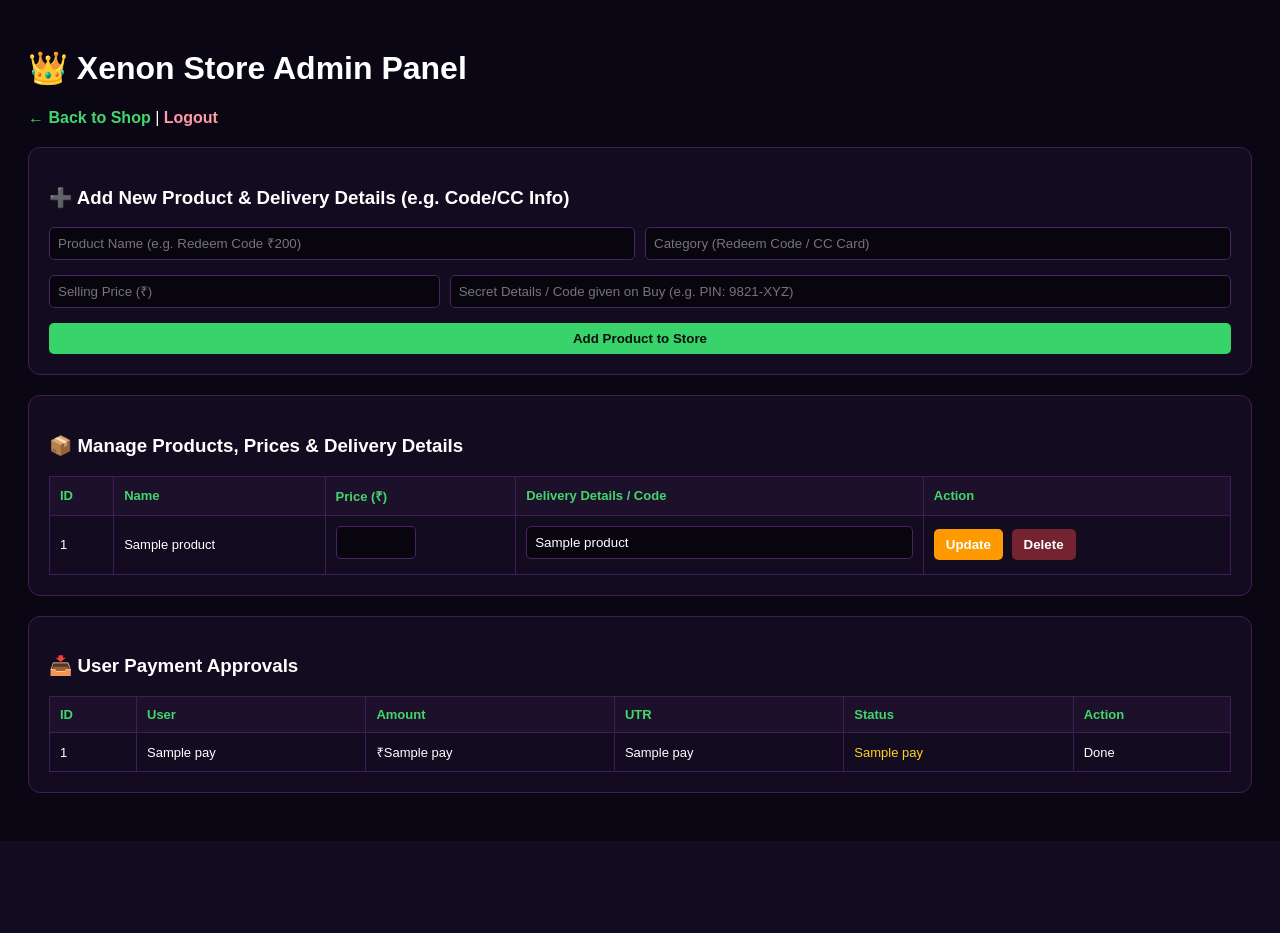
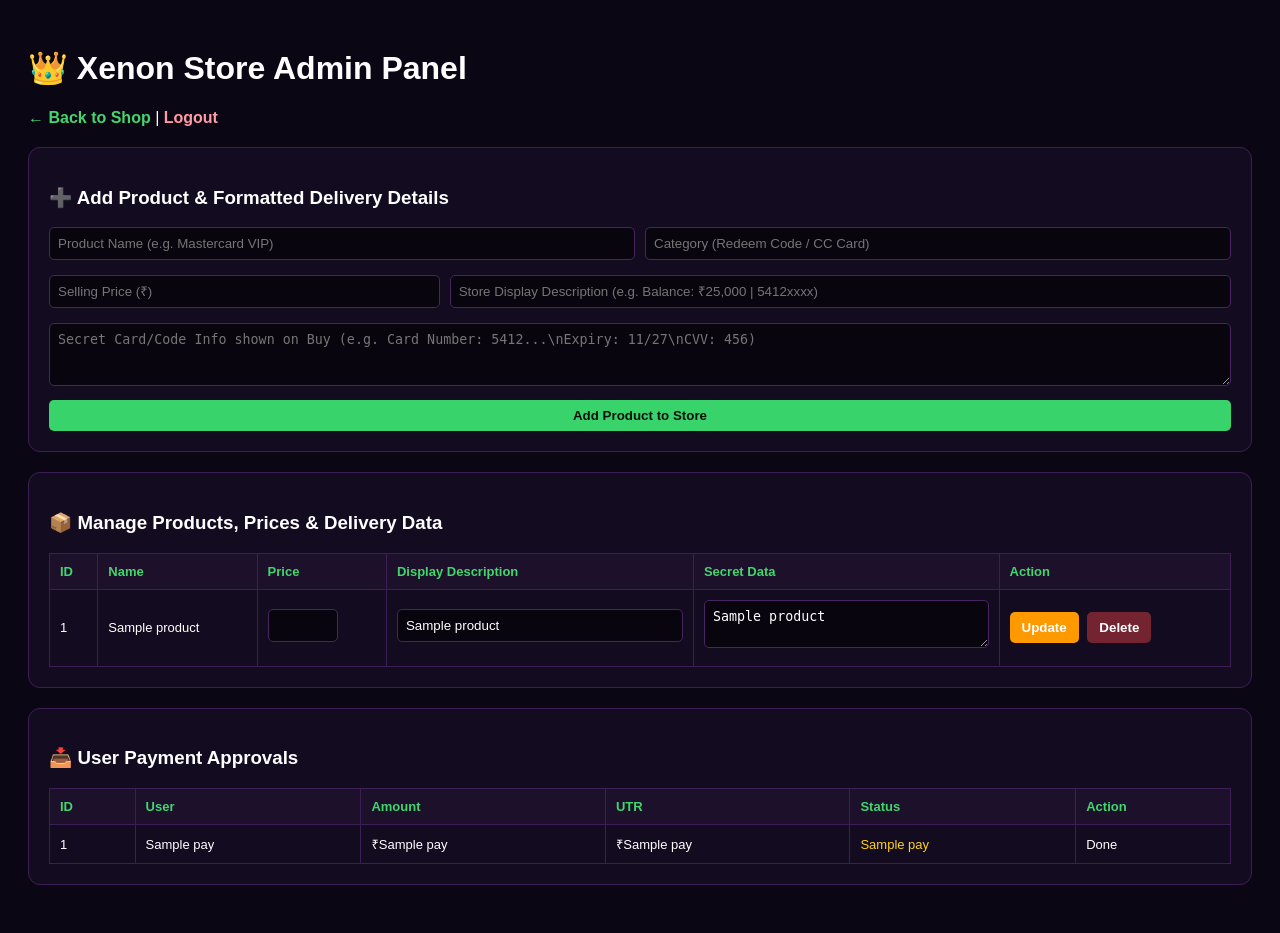
Before and after one commit to faltuwja-beep/Web-cc, a Flask app: template templates/admin.html in a window 1280 px wide. Before the commit the page ends 793 px from the top, so only its background shows below. Run offline with Flask 3, Linux system fonts and the light colour scheme; the template is opened without the code that fills it: most values are stand-ins (such as "Sample title", 1, 10 or a date in 2020).

Commit message:
Update admin.html

```diff
--- a/templates/admin.html
+++ b/templates/admin.html
@@ -8,7 +8,7 @@ body { background: #0b0614; color: white; font-family: Arial; padding: 20px; }
 table { width: 100%; border-collapse: collapse; margin-top: 10px; }
 th, td { border: 1px solid #3e1e56; padding: 10px; font-size: 13px; text-align: left; }
 th { background: #1c102b; color: #42d66d; }
-input { padding: 8px; background: #09050f; border: 1px solid #492460; color: white; border-radius: 5px; width: 100%; box-sizing: border-box; margin-bottom: 5px; }
+input, textarea { padding: 8px; background: #09050f; border: 1px solid #492460; color: white; border-radius: 5px; width: 100%; box-sizing: border-box; margin-bottom: 5px; }
 button { padding: 8px 12px; border: none; font-weight: bold; border-radius: 5px; cursor: pointer; color: white; }
 </style>
 </head>
@@ -17,25 +17,26 @@ button { padding: 8px 12px; border: none; font-weight: bold; border-radius: 5px;
 <a href="/shop" style="color:#42d66d; text-decoration:none; font-weight:bold;">← Back to Shop</a> | <a href="/logout" style="color:#ff9ba5; text-decoration:none; font-weight:bold;">Logout</a>
 
 <div class="box" style="margin-top:20px;">
-    <h3>➕ Add New Product & Delivery Details (e.g. Code/CC Info)</h3>
+    <h3>➕ Add Product & Formatted Delivery Details</h3>
     <form method="POST">
         <input type="hidden" name="action" value="add_product">
         <div style="display:grid; grid-template-columns: 1fr 1fr; gap:10px; margin-bottom:10px;">
-            <input type="text" name="name" placeholder="Product Name (e.g. Redeem Code ₹200)" required>
+            <input type="text" name="name" placeholder="Product Name (e.g. Mastercard VIP)" required>
             <input type="text" name="category" placeholder="Category (Redeem Code / CC Card)" required>
         </div>
         <div style="display:grid; grid-template-columns: 1fr 2fr; gap:10px; margin-bottom:10px;">
             <input type="number" step="0.01" name="price" placeholder="Selling Price (₹)" required>
-            <input type="text" name="details" placeholder="Secret Details / Code given on Buy (e.g. PIN: 9821-XYZ)" required>
+            <input type="text" name="description" placeholder="Store Display Description (e.g. Balance: ₹25,000 | 5412xxxx)" required>
         </div>
-        <button type="submit" style="background:#38d46b; color:#07100a; width:100%;">Add Product to Store</button>
+        <textarea name="secret_data" rows="3" placeholder="Secret Card/Code Info shown on Buy (e.g. Card Number: 5412...\nExpiry: 11/27\nCVV: 456)" required></textarea>
+        <button type="submit" style="background:#38d46b; color:#07100a; width:100%; margin-top:5px;">Add Product to Store</button>
     </form>
 </div>
 
 <div class="box">
-    <h3>📦 Manage Products, Prices & Delivery Details</h3>
+    <h3>📦 Manage Products, Prices & Delivery Data</h3>
     <table>
-        <tr><th>ID</th><th>Name</th><th>Price (₹)</th><th>Delivery Details / Code</th><th>Action</th></tr>
+        <tr><th>ID</th><th>Name</th><th>Price</th><th>Display Description</th><th>Secret Data</th><th>Action</th></tr>
         {% for p in products %}
         <tr>
             <form method="POST">
@@ -43,8 +44,9 @@ button { padding: 8px 12px; border: none; font-weight: bold; border-radius: 5px;
                 <input type="hidden" name="pid" value="{{ p[0] }}">
                 <td>{{ p[0] }}</td>
                 <td>{{ p[1] }}</td>
-                <td><input type="number" step="0.01" name="price" value="{{ p[3] }}" style="width:80px;"></td>
-                <td><input type="text" name="details" value="{{ p[4] }}"></td>
+                <td><input type="number" step="0.01" name="price" value="{{ p[3] }}" style="width:70px;"></td>
+                <td><input type="text" name="description" value="{{ p[4] }}"></td>
+                <td><textarea name="secret_data" rows="2">{{ p[5] }}</textarea></td>
                 <td>
                     <button type="submit" style="background:#ff9900;">Update</button>
             </form>
@@ -68,7 +70,7 @@ button { padding: 8px 12px; border: none; font-weight: bold; border-radius: 5px;
             <td>{{ pay[0] }}</td>
             <td>{{ pay[1] }}</td>
             <td>₹{{ pay[2] }}</td>
-            <td>{{ pay[3] }}</td>
+            <td>₹{{ pay[3] }}</td>
             <td style="color:{% if pay[4]=='Approved' %}#38d46b{% elif pay[4]=='Rejected' %}#ff9ba5{% else %}#ffd21c{% endif %};">{{ pay[4] }}</td>
             <td>
                 {% if pay[4] == 'Pending' %}
```
